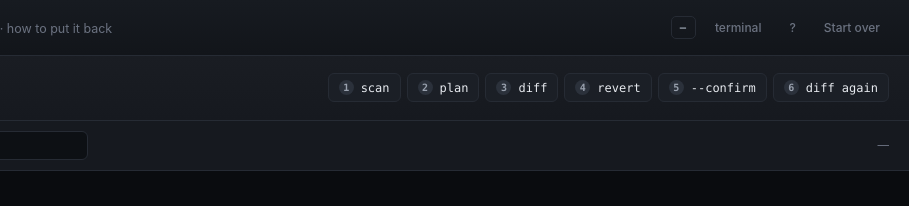
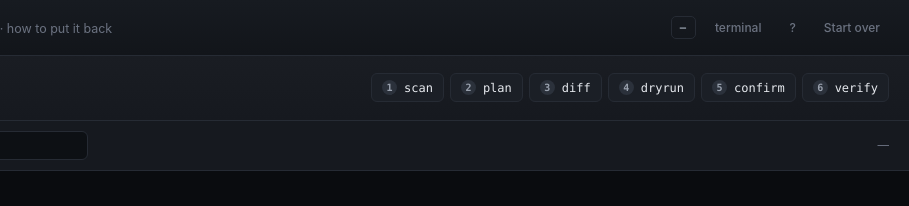
Before and after one commit to Tongs2000/aws-rewind-ui, a plain HTML site: page web/index.html in a window 1280 px wide. Shown: the top 206 px of the page, 371-1280 px from the left. Drawn offline with Linux system fonts and the light colour scheme; no server answers.

Commit message:
Name the step buttons scan plan diff dryrun confirm verify
Six words, one per step, matching the step keys the driver already uses. Four are
command names; dryrun and confirm are the two modes of revert, and verify is diff
run again after the writes - the $ rewind line under the big button carries the
real command either way.

```diff
--- a/web/index.html
+++ b/web/index.html
@@ -32,15 +32,16 @@
     <div id="nexthint" class="drive-hint">&mdash;</div>
     <div id="nextcmd" class="drive-cmd">&mdash;</div>
   </div>
-  <!-- Labelled with the command each step runs, so the plain-language label on the big
-       button and the `$ rewind …` line under it map onto the same six words. -->
+  <!-- One word per step, the same six the driver walks. Four are command names; `dryrun` and
+       `confirm` are the two modes of `revert`, and `verify` is `diff` run again after the
+       writes - the `$ rewind …` line under the big button always shows the real command. -->
   <div class="acts" id="acts">
     <button class="btn act" data-act="scan"><b>1</b> scan</button>
     <button class="btn act" data-act="plan"><b>2</b> plan</button>
     <button class="btn act" data-act="diff"><b>3</b> diff</button>
-    <button class="btn act" data-act="dryrun"><b>4</b> revert</button>
-    <button class="btn act" data-act="confirm"><b>5</b> --confirm</button>
-    <button class="btn act" data-act="verify"><b>6</b> diff again</button>
+    <button class="btn act" data-act="dryrun"><b>4</b> dryrun</button>
+    <button class="btn act" data-act="confirm"><b>5</b> confirm</button>
+    <button class="btn act" data-act="verify"><b>6</b> verify</button>
   </div>
 </section>
 
```
Also changed, not shown: 1 other file.
